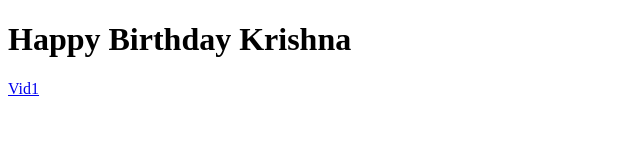
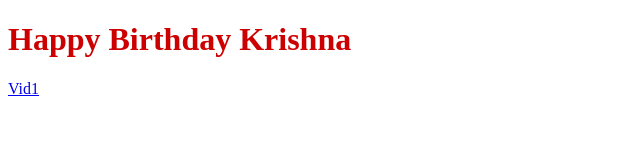
Before and after one commit to SriHarshaSabbineni/webt, a plain HTML site: page index.html in a window 1280 px wide. Shown: the whole page, without its empty margins (0-640 px from the left). Drawn offline with Linux system fonts and the light colour scheme.

Commit message:
Update index.html

```diff
--- a/index.html
+++ b/index.html
@@ -1,6 +1,18 @@
 <!DOCTYPE html>
 <html>
-  <body>
+  <head>
+    <style>
+      .unselectable {
+        -webkit-user-select: none;
+        -webkit-touch-callout: none;
+        -moz-user-select: none;
+        -ms-user-select: none;
+        user-select: none;
+        color: #cc0000;
+      }
+    </style>
+  </head>
+  <body class="unselectable">
     <h1> Happy Birthday Krishna </h1>
     <a href="https://youtu.be/VBd4QmkXcUw"> Vid1 </a>
   </body>
```
